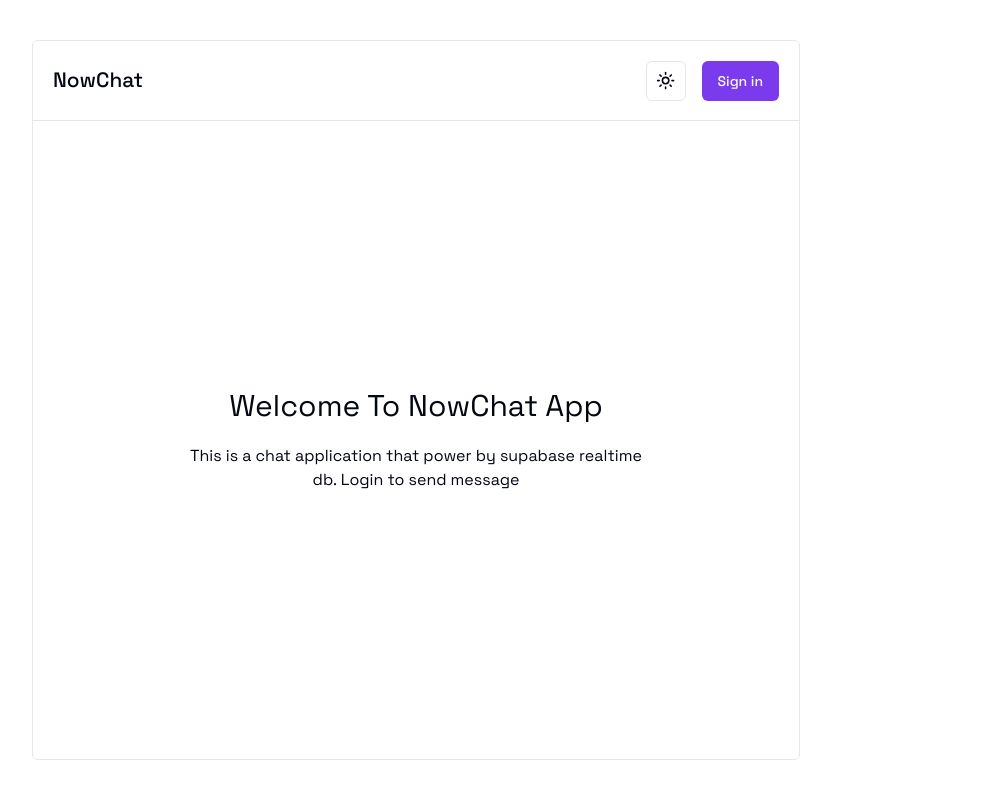
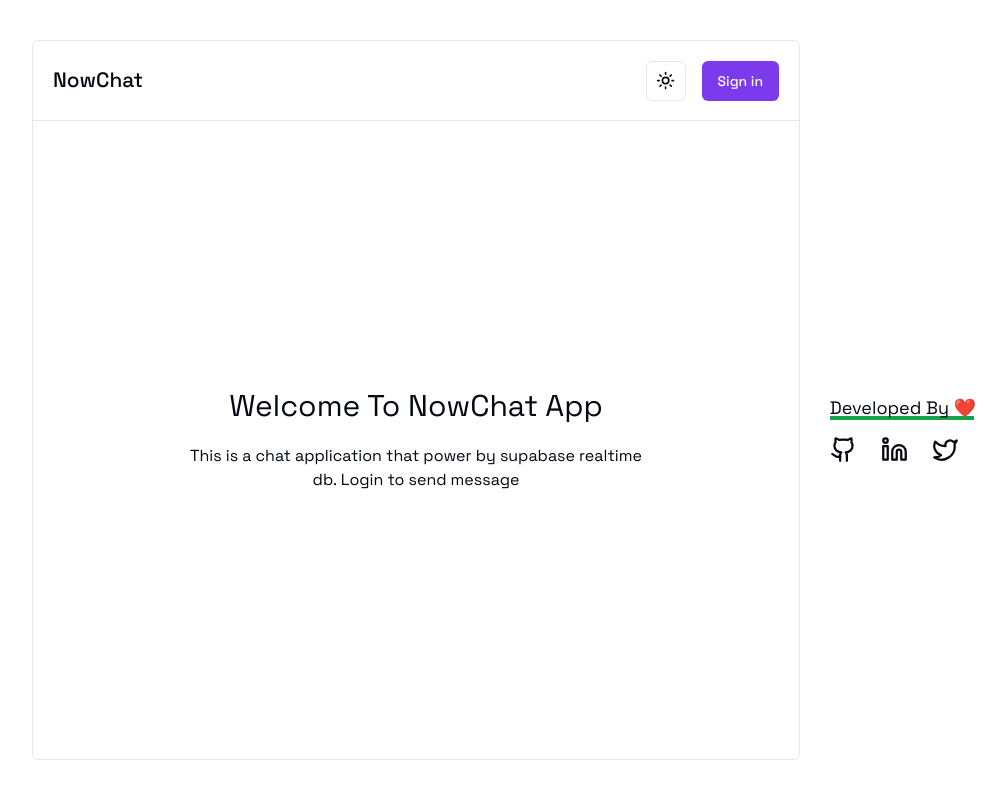
Before and after one commit to Abdullah-dev0/NowTalk, a Next.js app: page / in a window 1280 px wide. Shown: the whole page, without its empty margins (224-1230 px from the left). Built offline with nearby package versions, Linux system fonts and the light colour scheme; no server answers.

Commit message:
Refactor layout and page components

```diff
--- a/app/layout.tsx
+++ b/app/layout.tsx
@@ -1,9 +1,8 @@
+import { ThemeProvider } from "@/components/shared/theme-provider";
 import type { Metadata } from "next";
 import { Space_Grotesk } from "next/font/google";
-import { ThemeProvider } from "@/components/shared/theme-provider";
+import { Toaster } from "sonner";
 import "./globals.css";
-import { ToggleButton } from "@/components/shared/ToggleButton";
-import { Toaster } from "sonner";
 
 const space_Grotesk = Space_Grotesk({ subsets: ["latin"] });
 
@@ -26,7 +25,7 @@
                enableSystem
                disableTransitionOnChange
             >
-               {children}
+               <main className="relative">{children}</main>
                <Toaster position="top-center" />
             </ThemeProvider>
          </body>
--- a/app/page.tsx
+++ b/app/page.tsx
@@ -1,8 +1,9 @@
-import AfterLogout from "@/components/shared/Welcome";
 import ChatHeader from "@/components/shared/ChatHeader";
 import ChatInput from "@/components/shared/ChatInput";
 import ChatMessages from "@/components/shared/ChatMessages";
-import {InitUser} from "@/lib/store/InitUser";
+import SocialLinks from "@/components/shared/SocialLinks";
+import AfterLogout from "@/components/shared/Welcome";
+import { InitUser } from "@/lib/store/InitUser";
 import supabaseServer from "@/lib/supabase/server";
 export default async function Home() {
    let supabase = await supabaseServer();
@@ -10,6 +11,7 @@
 
    return (
       <>
+         <SocialLinks />
          <div className="max-w-3xl h-screen mx-auto md:py-10 ">
             <div className="h-full border relative rounded-md flex flex-col">
                <ChatHeader user={data.session?.user} />
--- a/components/shared/OnlinePresence.tsx
+++ b/components/shared/OnlinePresence.tsx
@@ -30,7 +30,6 @@
       // eslint-disable-next-line
    }, [user]);
 
-
    if (!user) return <div className="h-3 w-3"></div>;
 
    return (
--- /dev/null
+++ b/components/shared/SocialLinks.tsx
@@ -0,0 +1,33 @@
+import { Github, HeartCrackIcon, Linkedin, Twitter } from "lucide-react";
+import Link from "next/link";
+
+const SocialLinks = () => {
+   return (
+      <div className="absolute top-1/2 right-20 lg:block hidden ">
+         <p className="text-lg leading-4">Developed By ❤️</p>
+         <p className="w-36 bg-green-600 h-1"></p>
+         <div className="flex gap-6 mt-4">
+            <span>
+               <Link href={"https://github.com/Abdullah-142"} target="_blank">
+                  <Github size={27} />
+               </Link>
+            </span>
+            <span>
+               <Link
+                  href={"https://www.linkedin.com/in/abdullah14200"}
+                  target="_blank"
+               >
+                  <Linkedin size={27} />
+               </Link>
+            </span>
+            <span>
+               <Link href={"https://twitter.com/abdu_lah14"} target="_blank">
+                  <Twitter size={27} />
+               </Link>
+            </span>
+         </div>
+      </div>
+   );
+};
+
+export default SocialLinks;
```
